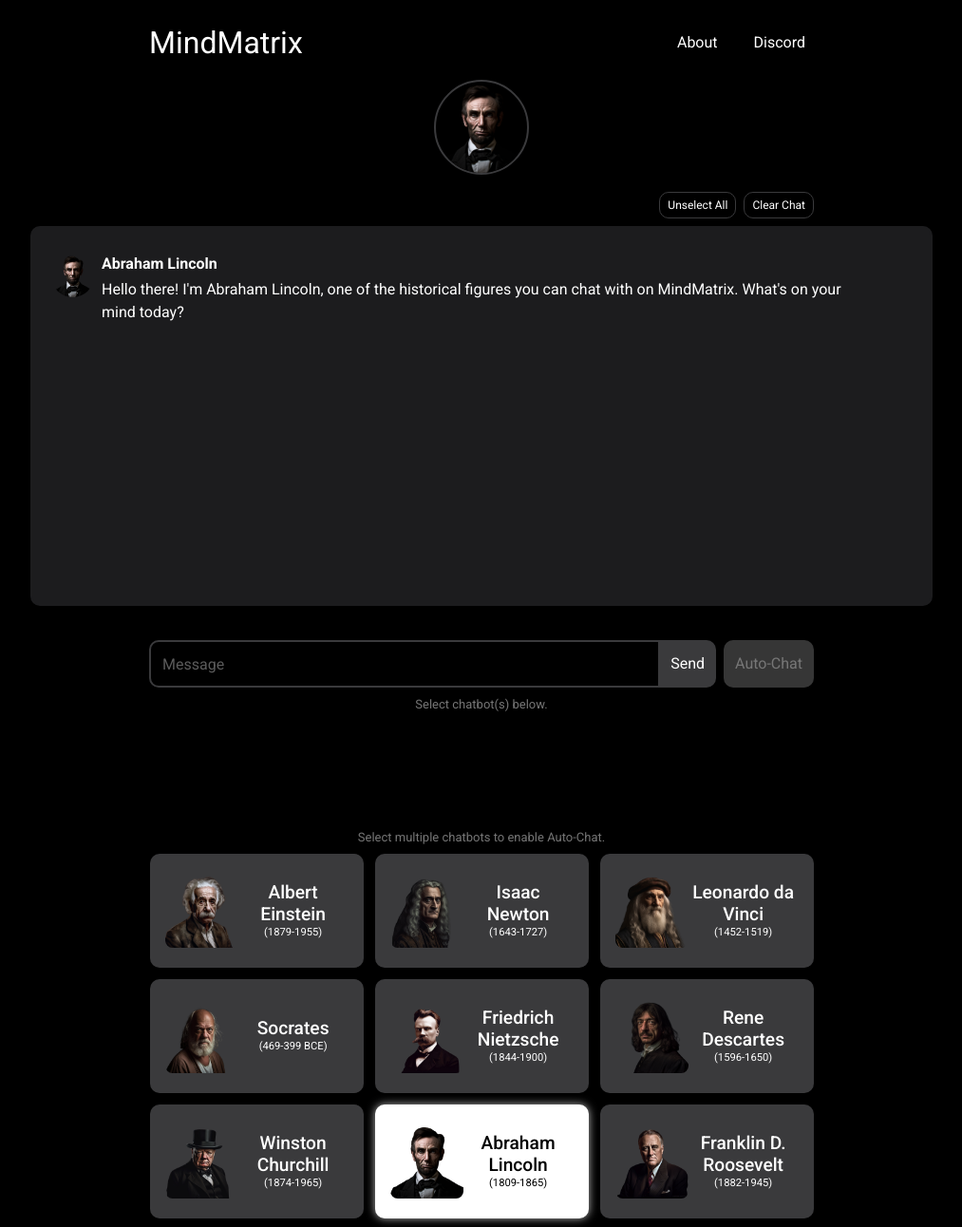
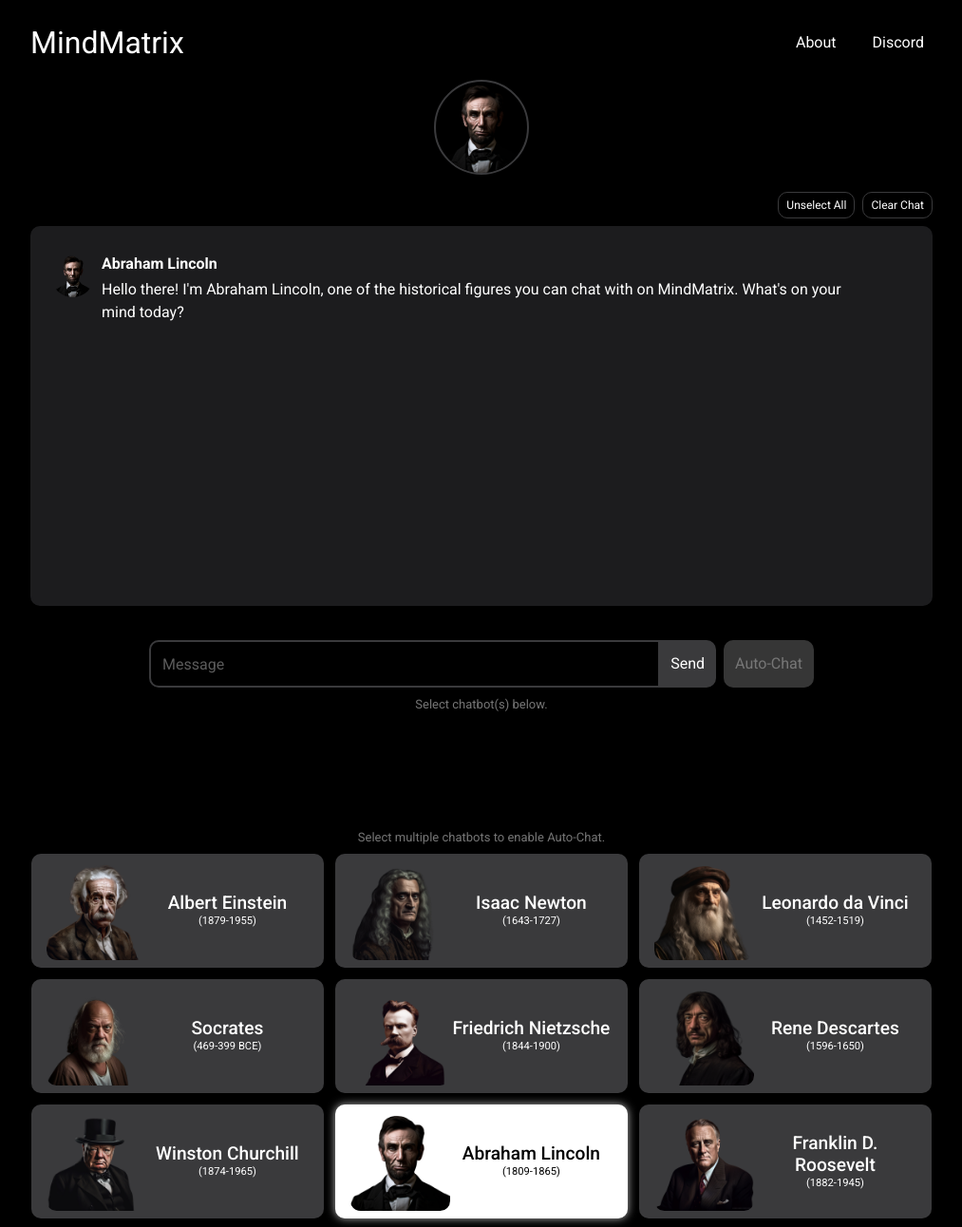
Before and after one commit to harrisonr98/mindmatrix, a website: page public/index.html in a window 1280 px wide. Shown: the top 1292 px of the page at 95% size, without its empty margins (133-1146 px from the left). Drawn offline with nearby package versions, Linux system fonts and the light colour scheme.

Commit message:
Update styles.css

```diff
--- a/public/styles.css
+++ b/public/styles.css
@@ -40,7 +40,7 @@ transition: background-color 0.2s ease-in-out;
     width: 100%;
 }
 .navbar-container {
-width: 700px;
+width: 950px;
 
 }
 
@@ -48,7 +48,7 @@ width: 700px;
     display: flex;
     justify-content: flex-end;
     align-items: center;
-    width: 700px;
+    width: 950px;
     margin-top: 8px;
     margin-bottom: 8px;
 
@@ -298,7 +298,7 @@ padding-right: 0px;
     padding: 1rem;
     transition: background-color 0.2s ease-in-out;
     height: 120px;
-    width: 225px;
+    width: 308px;
     text-align: center;
     flex-direction: row-reverse;
 }
@@ -327,7 +327,7 @@ padding-right: 0px;
 }
 
 .chatbot-image {
-    width: 40%;
+    width: 38%;
     object-fit: cover;
     border-radius: 10%;
 }
@@ -551,7 +551,7 @@ padding-right: 0px;
     display: flex;
     flex-wrap: wrap;
     gap: 12px;
-    width: 700px;
+    width: 950px;
     justify-content: center;
     margin-top: 8px;
 }
```
